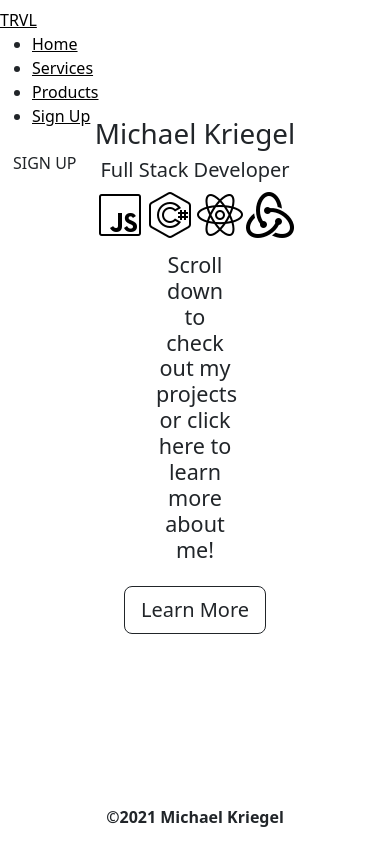
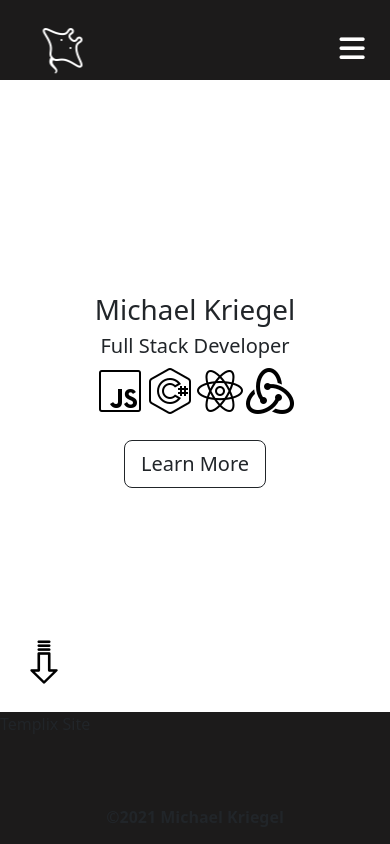
Before and after one commit to mikkrieg/portfolioUpgrade, a React (Create React App) app: page / in a window 390 px wide. Shown: the top 844 px of the page. Built offline with nearby package versions, Linux system fonts and the light colour scheme.

Commit message:
Add navbar, work on mobile homepage styling, add arrow

```diff
--- /dev/null
+++ b/public/global.css
@@ -0,0 +1,3 @@
+.no-scroll {
+  overflow: hidden;
+}
--- a/public/index.html
+++ b/public/index.html
@@ -2,6 +2,7 @@
 <html lang="en">
   <head>
     <meta charset="utf-8" />
+    <link href='global.css' type='text/css' rel='stylesheet'
     <link rel="icon" href="%PUBLIC_URL%/favicon.ico" />
     <meta name="viewport" content="width=device-width, initial-scale=1" />
     <meta name="theme-color" content="#000000" />
@@ -15,6 +16,11 @@
       user's mobile device or desktop. See https://developers.google.com/web/fundamentals/web-app-manifest/
     -->
     <link rel="manifest" href="%PUBLIC_URL%/manifest.json" />
+    <script src="https://kit.fontawesome.com/7c90378375.js" crossorigin="anonymous"></script>
+    <link
+      href="https://fonts.googleapis.com/css2?family=PT+Sans:wght@700&display=swap"
+      rel="stylesheet"
+    />
     <!--
       Notice the use of %PUBLIC_URL% in the tags above.
       It will be replaced with the URL of the `public` folder during the build.
@@ -24,7 +30,7 @@
       work correctly both with client-side routing and a non-root public URL.
       Learn how to configure a non-root public URL by running `npm run build`.
     -->
-    <title>React App</title>
+    <title>Michael Kriegel</title>
   </head>
   <body>
     <noscript>You need to enable JavaScript to run this app.</noscript>
--- a/src/App.js
+++ b/src/App.js
@@ -2,12 +2,15 @@ import React from 'react';
 import Navbar from './components/Navbar';
 import Home from './components/Home';
 import Footer from './components/Footer';
+import Container from 'react-bootstrap/Container';
 import About from './components/About';
+import { AppProvider } from './AppContext.js';
 import './sass/main.scss';
 import { BrowserRouter as Router, Switch, Route } from 'react-router-dom';
 
 function App() {
   return (
+    <AppProvider>
       <Router>
         <Navbar/>
         <Switch>
@@ -16,6 +19,7 @@ function App() {
         </Switch>
         <Footer/>
       </Router>
+    </AppProvider>
   );
 }
 
--- a/src/AppContext.js
+++ b/src/AppContext.js
@@ -4,7 +4,6 @@ import React, { useState } from "react";
 export const AppContext = React.createContext();
 
 export const AppProvider = ({children}) => {
-
 
   return (
     <AppContext.Provider value=
--- a/src/components/Button.js
+++ /dev/null
@@ -1,21 +0,0 @@
-import React from 'react';
-import '../sass/components/Button.scss';
-import {Link} from 'react-router-dom';
-
-const STYLES = ['btn--primary', 'btn--outline'];
-
-const SIZES =['btn--medium', 'btn--large'];
-
-export const Button = ({children, type, onClick, buttonStyle, buttonSize}) => {
-  const checkButtonStyle = STYLES.includes(buttonStyle) ? buttonStyle : STYLES[0];
-
-  const checkButtonSize = SIZES.includes(buttonSize) ? buttonSize : SIZES[0];
-
-  return (
-    <Link to='/sign-up' className='btn-mobile'>
-      <button className={`btn ${checkButtonStyle} ${checkButtonSize}`} onClick={onClick} type={type}>
-        {children}
-      </button>
-    </Link>
-  )
-}
--- a/src/components/Home.js
+++ b/src/components/Home.js
@@ -1,16 +1,31 @@
-import React from 'react';
+import React, {useState} from 'react';
 import Button from 'react-bootstrap/Button';
 import Nav from 'react-bootstrap/Nav';
+import Container from 'react-bootstrap/Container';
 import './../sass/components/home.scss';
 import JS from './../img/icons8-javascript-50.png';
 import C from './../img/icons8-c-sharp-logo-50.png';
 import R from './../img/icons8-react-native-50.png';
 import Redux from './../img/icons8-redux-50.png';
 import Templix from './projects/Templix';
+import img from './../img/icons8-down-arrow-64.png';
 
 const Home = () => {
+  const [showP, setShowP] = useState(false);
+
+  const showParagraph = () => {
+    if(window.innerWidth <= 960) {
+      setShowP(false);
+    } else {
+      setShowP(true);
+    }
+  }
+
+  window.addEventListener('resize', showParagraph);
   return(
     <>
+      <Container>
+        <div className="home-div">
           <h1>Michael Kriegel</h1>
           <h5>Full Stack Developer</h5>
           <div className='text-center'>
@@ -19,10 +34,13 @@ const Home = () => {
             <img src={R} alt='React icon'/>
             <img src={Redux} alt='Redux icon'/>
           </div>
-      <h4>Scroll down to check out my projects or click here to learn more about me!</h4>
+          <h4 className='desktop-p'>Scroll down to check out my projects or click here to learn more about me!</h4>
           <div className='text-center mt-4'>
             <Nav.Link href='/about'><Button variant='outline-dark' size='lg'>Learn More</Button></Nav.Link>
           </div>
+        </div>
+        <img src={img} alt='down arrow' className='scroll-arrow'/>
+      </Container>
       <div className="first-block">
         <div className="project-block">
           <Templix/>
--- a/src/components/Navbar.js
+++ b/src/components/Navbar.js
@@ -1,14 +1,25 @@
 import React, {useState} from 'react';
 import {Link} from 'react-router-dom';
-import {Button} from './Button';
+import Button from 'react-bootstrap/button';
+import { AppContext } from '../AppContext';
 import '../sass/components/navbar.scss';
 import img from './../img/icons8-stingray-50.png';
 
 function Navbar() {
   const [click, setClick] = useState(false);
   const [button, setButton] = useState(true);
+  const [modal, setModal] = useState(false);
 
-  const handleClick = () => setClick(!click);
+  const handleClick = () => {
+    setClick(!click);
+    if(click === false) {
+      console.log('inside')
+      document.body.classList.add('no-scroll');
+    } else {
+      document.body.classList.remove('no-scroll');
+    }
+  }
+
   const closeMobileMenu = () => setClick(false);
   const showButton = () => {
     if(window.innerWidth <= 960) {
@@ -16,6 +27,9 @@ function Navbar() {
     } else {
       setButton(true);
     }
+  }
+  const openModal = () => {
+    return "Hekllo"
   }
 
   window.addEventListener('resize', showButton);
@@ -25,7 +39,7 @@ function Navbar() {
       <nav className='navbar'>
         <div className='navbar-container'>
           <Link to='/' className='navbar-logo'>
-            TRVL <i className='fab fa-typo3' />
+            <img src={img} alt='stingray icon'/>
           </Link>
           <div className='menu-icon' onClick={handleClick}>
             <i className={click ? 'fas fa-times' : 'fas fa-bars'} />
@@ -36,23 +50,15 @@ function Navbar() {
                 Home
               </Link>
             </li>
-            <li className='nav-item'>
-              <Link to='/services' className='nav-links' onClick={closeMobileMenu}>
-                Services
+            <li className='nav-item by-btn'>
+              <Link to='/about' className='nav-links' onClick={closeMobileMenu}>
+                About
               </Link>
             </li>
             <li className='nav-item'>
-              <Link to='/products' className='nav-links' onClick={closeMobileMenu}>
-                Products
-              </Link>
-            </li>
-            <li className='nav-item'>
-              <Link to='/sign-up' className='nav-links-mobile' onClick={closeMobileMenu}>
-                Sign Up
-              </Link>
+              <Button className='modal-btn'variant='outline-light' onClick={openModal} >Get in Touch!</Button>
             </li>
           </ul>
-          {button && <Button buttonStyle='btn--outline'>SIGN UP</Button>}
         </div>
       </nav>
     </>
--- a/src/sass/components/Button.scss
+++ /dev/null
@@ -1,41 +0,0 @@
-:root {
-  --primary: #fff;
-}
-
-.btn {
-  padding: 8px 20px;
-  border-radius: 2px;
-  outline: none;
-  border: none;
-  cursor: pointer;
-}
-
-.btn--primary {
-  background-color: var(--primary);
-  color: #242424;
-  border: 1px solid var(--primary);
-}
-
-.btn--outline {
-  background-color: transparent;
-  color: #FFF;
-  padding: 8px 20px;
-  border: 1px solid var(--primary);
-  transition: all 0.3s ease-out;
-}
-
-.btn--medium {
-  padding: 8px 20px;
-  font-size: 20px;
-}
-
-.btn--large {
-  padding: 12px 26px;
-  font-size: 20px;
-}
-
-.btn--medium:hover, .btn--large:hover {
-  background: #fff;
-  color: #242424;
-  transition: all 0.3s ease-out;
-}
--- a/src/sass/components/home.scss
+++ b/src/sass/components/home.scss
@@ -1,8 +1,10 @@
+
   h1, h5, h4{
     text-align: center;
   }
 
   h1 {
+    font-size: 4em;
     padding-top: 12%;
   }
 
@@ -12,13 +14,53 @@ h4 {
     padding-top: 3%;
   }
 
+  .first-block {
+    margin-top: 200px;
+    height: 500px;
+    background-color: #1C1B1B;
+  }
+  .home-div {
+    margin-top: 20vh;
+  }
+
+  .scroll-arrow {
+    margin-bottom: -40vh;
+    animation: floating 0.7s ease;
+    animation-iteration-count: infinite;
+    animation-timing-function: cubic-bezier(.54,.24,.65,.95);
+    animation-direction: alternate;
+  }
+
+  .desktop-p {
+    display: none;
+  }
+
+  @keyframes floating {
+    0% {margin-bottom: -38vh;}
+    25% {margin-bottom: -38.5vh;}
+    50% {margin-bottom: -39vh;}
+    75% {margin-bottom: -39.5vh}
+    100% {margin-bottom: -40vh;}
+  }
+
+
+@media screen and (min-width: 960px) {
+  h1 {
+    padding-top: 3%;
+  }
   .learn {
     width: 50%;
     margin: auto;
   }
 
   .first-block {
-  background-color: black;
     margin-top: 400px;
     height: 1000px;
   }
+  .desktop-p {
+    display: block;
+  }
+  .scroll-arrow {
+    display: none;
+  }
+}
--- a/src/sass/components/navbar.scss
+++ b/src/sass/components/navbar.scss
@@ -1,32 +1,173 @@
 .navbar {
-  height: 70px;
-  background-color: #FFF;
+  background:  rgb(28, 27, 27) 0%;
+  height: 80px;
+  display: flex;
+  justify-content: center !important;
+  align-items: center;
+  font-size: 1.2rem;
+  position: sticky;
+  top: 0;
+  z-index: 999;
+}
 
-  .brand {
-    font-size: 1.8em;
-    padding-bottom: 10px;
-    color: #000 !important;
+.navbar-container {
+  display: flex;
+  justify-content: center;
+  align-items: center;
+  height: 80px;
+  max-width: 1500px;
+}
 
-    &:hover {
-      color: #000 !important;
-    }
+.navbar-logo {
+  justify-self: start;
+  margin-left: 25px;
+  cursor: pointer;
+  text-decoration: none;
+  font-size: 2rem;
+  display: flex;
+  align-items: center;
+}
+
+.fa-typo3 {
+  margin-left: 0.5rem;
+  font-size: 1.8rem;
+}
+
+.nav-menu {
+  display: grid;
+  grid-template-columns: repeat(4, auto);
+  grid-gap: 10px;
+  list-style: none;
+  text-align: center;
+  width: 60vw;
+  justify-content: end;
+  margin-right: 2rem;
+}
+
+.nav-item {
+  height: 80px;
+}
+
+.nav-links {
+  color: #fff;
+  display: flex;
+  align-items: center;
+  text-decoration: none;
+  padding: 0.5rem 1rem;
+  height: 100%;
+}
+
+.nav-links:hover {
+  border-bottom: 4px solid #fff;
+  color: #FFF;
+  transition: all 0.2s ease-out;
+}
+
+.fa-bars {
+  color: #fff;
+}
+
+.nav-links-mobile {
+  display: none;
+}
+
+.menu-icon {
+  display: none;
+}
+
+.modal-btn {
+  font-size: 18px !important;
+  margin-top: 18%;
+}
+
+.by-btn {
+  margin-right: 10px;
+}
+
+@media screen and (max-width: 960px) {
+  .NavbarItems {
+    position: relative;
   }
 
-  .nav-link {
-    font-size: 1.2em;
-    font-weight: 600;
-    margin-right: 20px;
+  .nav-menu {
+    display: flex;
+    justify-content: start !important;
+    flex-direction: column;
+    width: 100%;
+    height: 99vh;
+    position: absolute;
+    top: 80px;
+    left: -100%;
+    opacity: 1;
+    transition: all 0.5s ease;
   }
 
-    a  {
-    color: #000 !important;
+  .nav-menu.active {
+    background: #242222;
+    padding-left: 0;
+    left: 0;
+    opacity: 1;
+    transition: all 0.5s ease;
+    z-index: 1;
+  }
 
-    &:hover {
-      color: red;
-    }
+  .nav-links {
+    text-align: center;
+    padding: 2rem;
+    width: 100%;
+    display: table;
+  }
+
+  .nav-links:hover {
+    background-color: #fff;
+    color: #242424;
+    border-radius: 0;
+  }
+
+  .navbar-logo {
+    position: absolute;
+    top: 0;
+    left: 0;
+    transform: translate(25%, 50%);
+  }
+
+  .menu-icon {
+    display: block;
+    position: absolute;
+    top: 0;
+    right: 0;
+    transform: translate(-100%, 60%);
+    font-size: 1.8rem;
+    cursor: pointer;
+  }
+
+  .fa-times {
+    color: #fff;
+    font-size: 2rem;
+  }
+
+  .nav-links-mobile {
+    display: block;
+    text-align: center;
+    margin: 2rem auto;
+    border-radius: 4px;
+    width: 80%;
+    text-decoration: none;
+    font-size: 1.5rem;
+    background-color: transparent;
+    color: #fff;
+    padding: 14px 20px;
+    border: 1px solid #fff;
+    transition: all 0.3s ease-out;
+  }
+
+  .nav-links-mobile:hover {
+    background: #fff;
+    color: #242424;
+    transition: 250ms;
+  }
+
+  .modal-btn {
+    margin-top: 5%;
   }
 }
-
-// .brand:hover {
-//   color: #FFF;
-// }
```
Also changed, not shown: src/img/icons8-down-arrow-64.png (added), src/img/icons8-stingray-50.png. Lines whose indentation alone changed are shown as unchanged.
